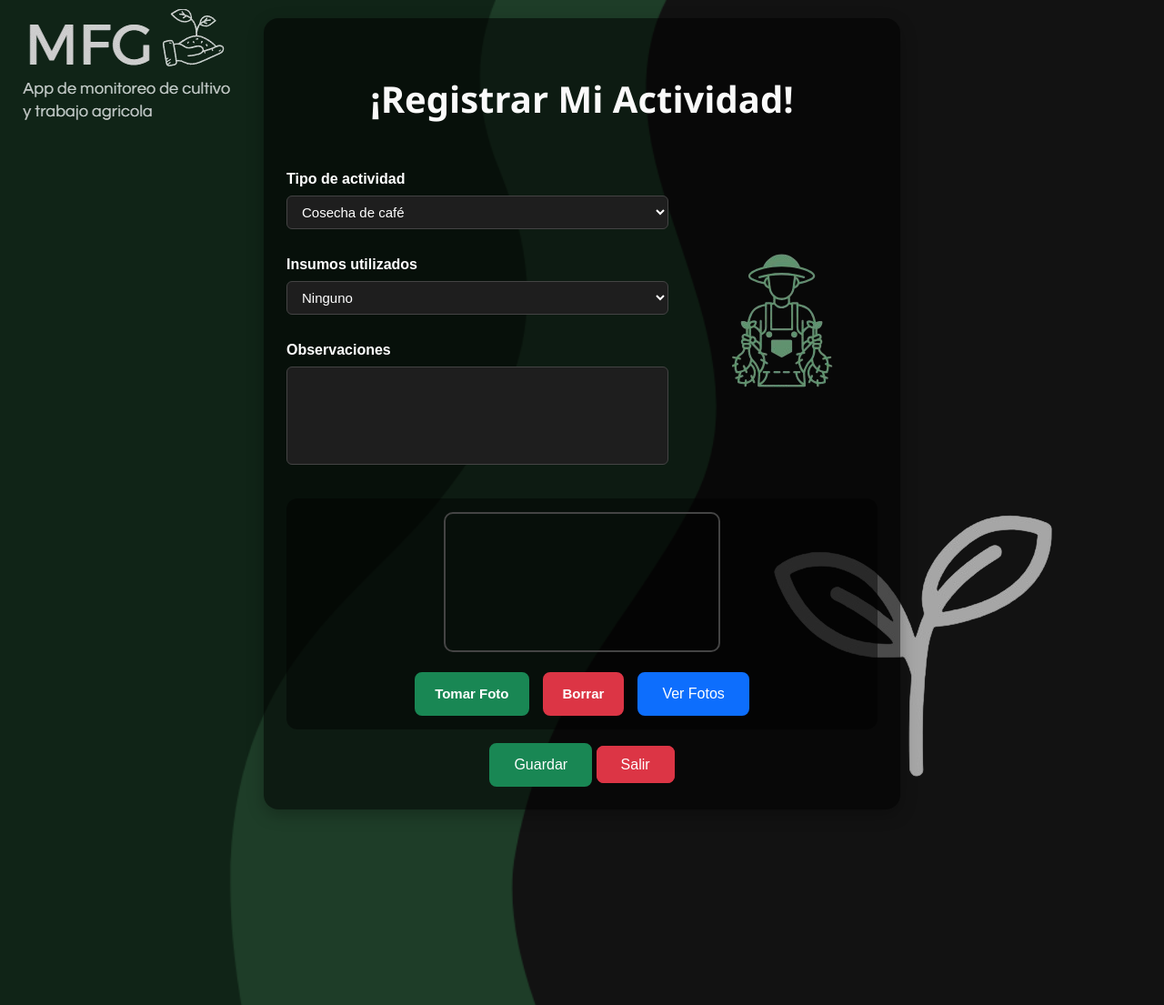
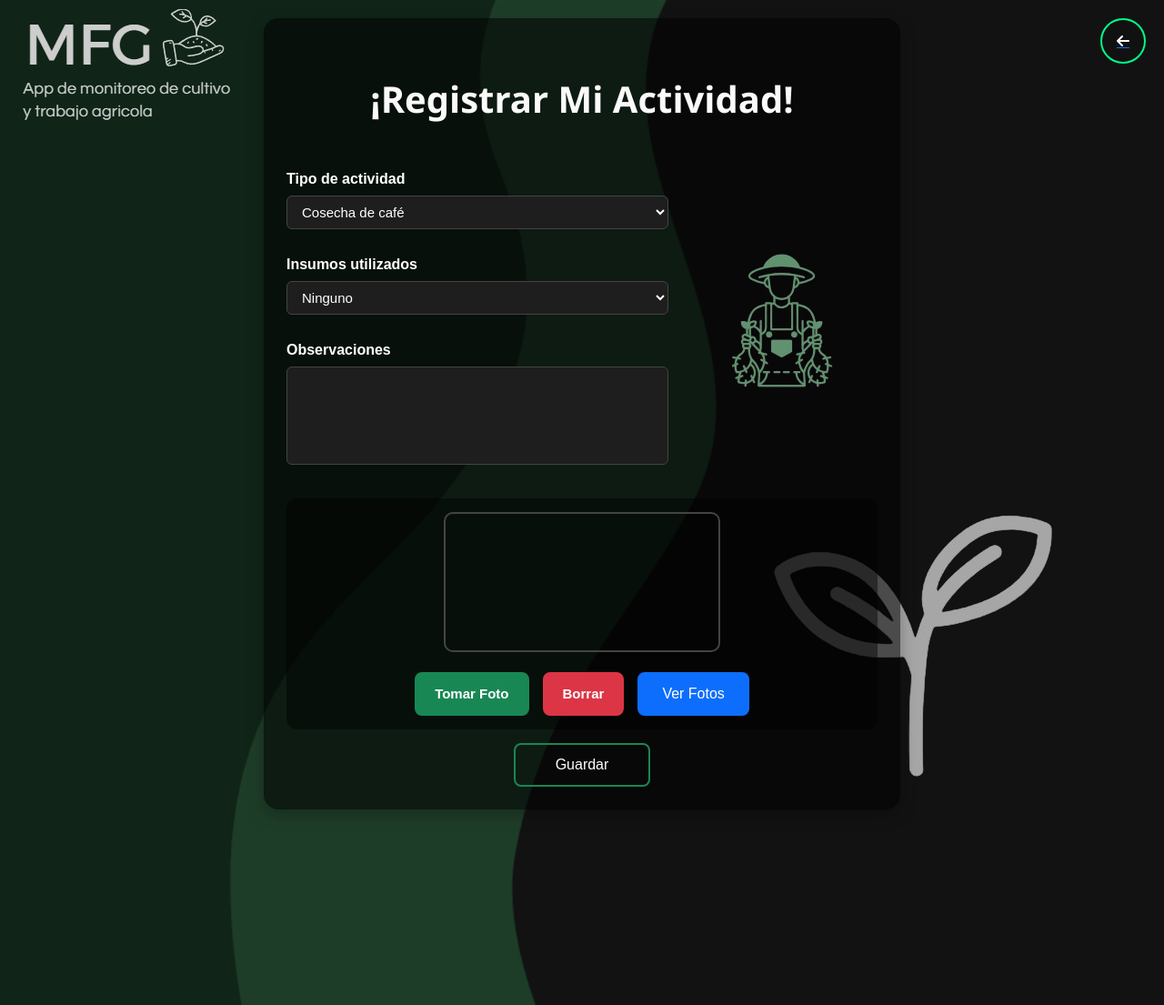
Before and after one commit to CarlosGM2403/Finca-V3, a Flask app: page /registrar_actividad in a window 1280 px wide. Shown: the top 1105 px of the page at 91% size. Run offline with Flask 3, Linux system fonts and the light colour scheme; the visitor is signed in with stand-in values (Sample User, id 1); data that the repository does not hold is empty; some libraries are stand-ins or nearby versions.

Commit message:
Botones acomodados

```diff
--- a/src/static/css/registrar_actividad.css
+++ b/src/static/css/registrar_actividad.css
@@ -153,22 +153,6 @@ textarea {
 .btn-guardar:hover {
   background: #14532d;
   border-color: #14532d;
-}
-
-.btn-salir {
-  background: #dc3545;
-  color: white;
-  padding: 10px 25px;
-  border-radius: 8px;
-  border: 2px solid #dc3545;
-  text-decoration: none;
-  font-size: 16px;
-  transition: 0.3s;
-}
-
-.btn-salir:hover {
-  background: #a71d2a;
-  border-color: #a71d2a;
 }
 
 .camera-btn {
@@ -332,6 +316,60 @@ select:focus {
   border-color: #a71d2a;
 }
 
+/* Botón volver */
+.logout-btn {
+  position: absolute;
+  top: 20px;
+  right: 20px;
+}
+.logout-btn button {
+  background: #111;
+  color: white;
+  border: 2px solid #00ff88;
+  border-radius: 50%;
+  width: 50px;
+  height: 50px;
+  display: flex;
+  align-items: center;
+  justify-content: center;
+  cursor: pointer;
+  transition: 0.3s;
+}
+.logout-btn button:hover {
+  background: #00ff88;
+  color: black;
+}
+/* Customisar botones */
+.btn-guardar {
+  background: none;
+  color: white;
+  padding: 10px 25px;
+  border-radius: 8px;
+  border: 2px solid #198754;
+  cursor: pointer;
+  font-size: 16px;
+  transition: 0.3s;
+  width: 150px;
+}
+
+.btn-consultar {
+  background: none;
+  color: white;
+  padding: 10px 25px;
+  border-radius: 8px;
+  border: 2px solid #198754;
+  cursor: pointer;
+  font-size: 16px;
+  transition: 0.3s;
+  width: 150px;
+  display: flex-end;
+  margin-left: 345px;
+}
+
+.botones{
+  margin-top: 20px;
+}
+
 
 @media screen and (max-width: 768px) {
   .logo {
--- a/src/templates/home.html
+++ b/src/templates/home.html
@@ -133,7 +133,7 @@
   <div class="circle circle2"></div>
     <a href="#" class="btn" id="dropdown-btn">Cultivos</a>
     <div class="dropdown-content" id="dropdown-content">
-    <a href="{{ url_for('problemas_registrados') }}" class="drop-btn">Problemas registrados</a>
+    <a href="{{ url_for('registrar_problema') }}" class="drop-btn">Registrar problemas</a>
     <a href="{{ url_for('registrar_produccion') }}" class="drop-btn">Produccion de cultivo</a>
     <a href="{{ url_for('siembra_registrada') }}" class="drop-btn">Siembras</a>
   </div>
--- a/src/templates/registrar_actividad.html
+++ b/src/templates/registrar_actividad.html
@@ -3,6 +3,7 @@
 {% block title %}Registrar Actividad{% endblock %}
 
 {% block CustomCSS %}
+<link rel="stylesheet" href="https://cdnjs.cloudflare.com/ajax/libs/font-awesome/6.5.0/css/all.min.css">
 <script src="https://cdn.jsdelivr.net/npm/sweetalert2@11"></script>
 <link rel="stylesheet" href="{{ url_for('static', filename='css/registrar_actividad.css') }}">
 {% endblock %}
@@ -10,6 +11,15 @@
 {% block body %}
 <div class="logo">
     <img src="{{ url_for('static', filename='img/logo_icon.png') }}" alt="Logo">
+</div>
+
+<!-- Botón volver al inicio -->
+<div class="logout-btn">
+  <a href="{{ url_for('home') }}">
+    <button title="Volver al inicio">
+      <i class="fa-solid fa-arrow-left"></i>
+    </button>
+  </a>
 </div>
 
 <div class="actividad-container">
@@ -71,7 +81,6 @@
     <!-- Botones -->
     <div class="acciones-derecha">
       <button type="submit" class="btn-guardar">Guardar</button>
-      <a href="{{ url_for('home') }}" class="btn-salir">Salir</a>
     </div>
 
   </form>
```
Also changed, not shown: src/static/css/Siembra_registrada.css (+25 -0 lines), src/static/css/ver_fotos.css (+33 -0 lines), src/static/js/Ver_fotos.js (added, +23 -0 lines), src/templates/siembra_registrada.html (+13 -1 lines), src/templates/ver_fotos.html (+13 -0 lines), src/static/uploads/2882165fbbd14ab5b8786f644308dce6.jpg (added), src/static/uploads/4e186e642ffa4ded94153ca07f94355c.jpg (added).
